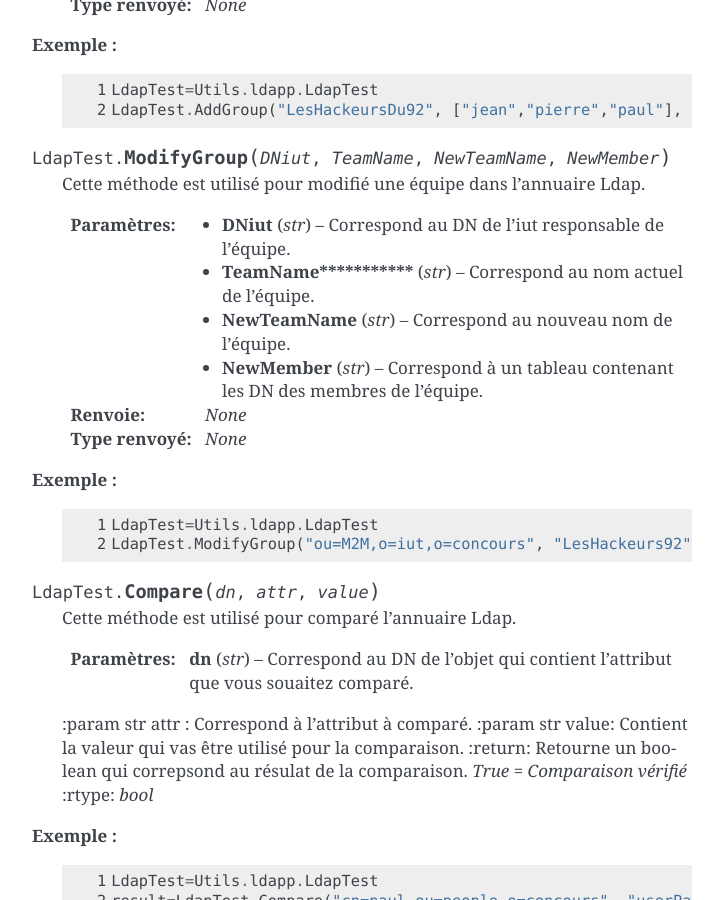
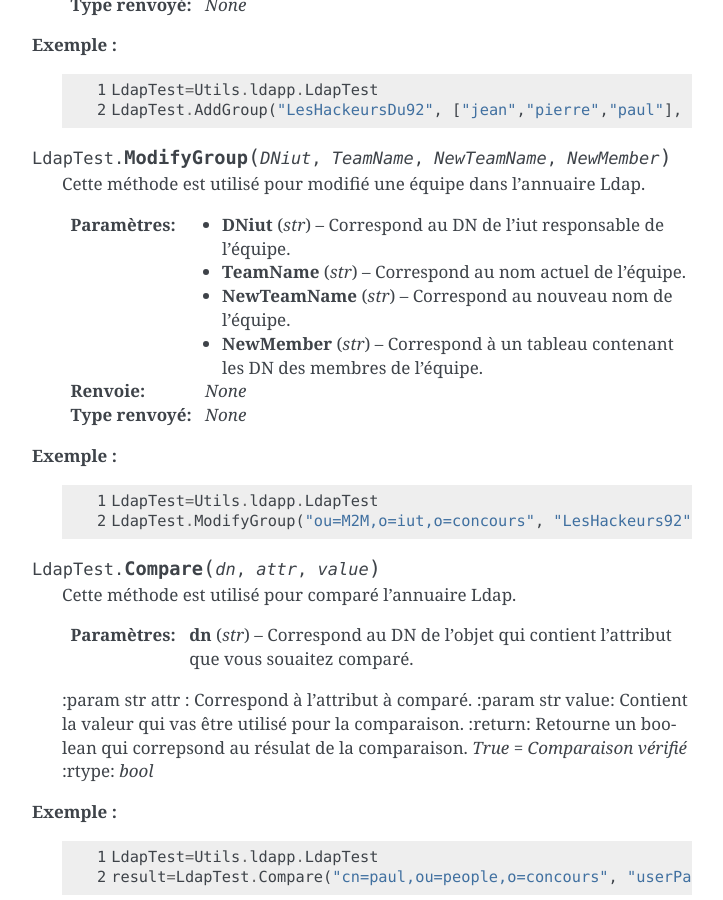
Before and after one commit to soldatroket/ProjetHacking, a Sphinx documentation site: the page built from Documentation/classe.rst, in a window 1280 px wide and 900 px high, scrolled down 2702 px. Shown: the whole window, without its empty margins (388-1111 px from the left). Built offline with Sphinx 7.4.7, drawn with Linux system fonts in a browser that asks for light colours.

```diff
--- a/Documentation/classe.rst
+++ b/Documentation/classe.rst
@@ -127,7 +127,7 @@ LdapTest
    Cette méthode est utilisé pour modifié une équipe dans l'annuaire Ldap.
 
    :param str DNiut: Correspond au DN de l'iut responsable de l'équipe.
-   :param str TeamName***********: Correspond au nom actuel de l'équipe.
+   :param str TeamName: Correspond au nom actuel de l'équipe.
    :param str NewTeamName: Correspond au nouveau nom de l'équipe.
    :param str NewMember: Correspond à un tableau contenant les DN des membres de l'équipe.
    :return: *None*
```
